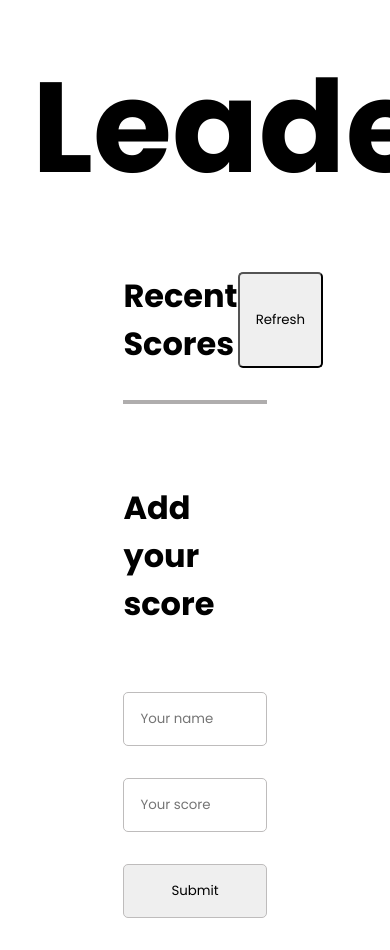
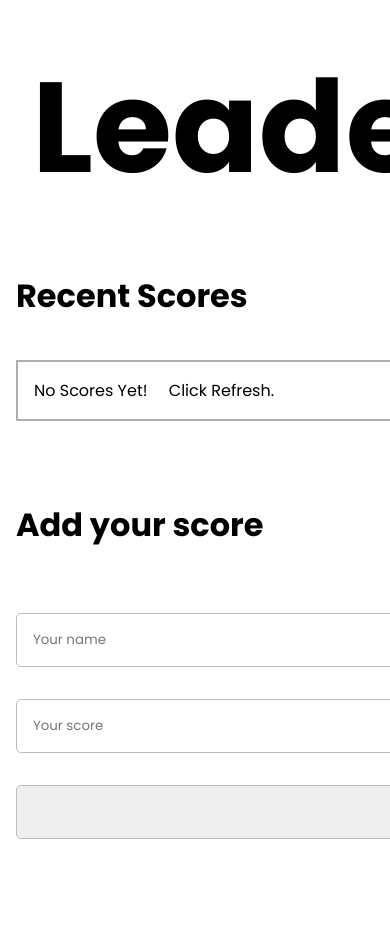
Before and after one commit to billionsjoel/leaderboard-app, a website built with webpack: page src/index.html in a window 390 px wide. Shown: the top 950 px of the page. After the commit the page ends 871 px from the top, so only its background shows below. Built offline with nearby package versions, Linux system fonts and the light colour scheme.

Commit message:
Add media query

```diff
--- a/src/css/style.scss
+++ b/src/css/style.scss
@@ -79,3 +79,29 @@ input {
   border-radius: 5px;
   border: 1px solid #bebcbc;
 }
+
+@media (max-width: 971px) {
+  /* portrait tablets, portrait iPad, landscape e-readers, landscape 800x480 or 854x480 phones */
+  .container {
+    padding: 1rem;
+    display: flex;
+    flex-direction: column;
+    justify-content: flex-end;
+    align-items: flex-end;
+    flex-wrap: wrap;
+    gap: 5rem;
+  }
+
+  .score-content {
+    width: 100vh;
+  }
+
+  .add-score {
+    width: 100vh;
+
+    & .title {
+      font-size: 2rem;
+      margin-bottom: 3rem;
+    }
+  }
+}
--- a/src/index.html
+++ b/src/index.html
@@ -8,7 +8,7 @@
   <link rel="preconnect" href="https://fonts.googleapis.com">
   <link rel="preconnect" href="https://fonts.gstatic.com" crossorigin>
   <link href="https://fonts.googleapis.com/css2?family=Lato:wght@100;300;400;700;900&family=Poppins:wght@100;200;300;400;500;700&family=Roboto:wght@100;300;400;500;700;900&display=swap" rel="stylesheet">
-  <link rel="stylesheet" href="./css/style.css">
+  <link rel="stylesheet" type="text/css" href="./css/style.css">
   <title>Leaderboard</title>
 </head>
 
@@ -23,6 +23,7 @@
       </div>
       <div class="scores">
         <ul class="ul">
+          <li>No Scores Yet! &nbsp;&nbsp;&nbsp; Click Refresh.</li>
         </ul>
       </div>
     </div>
```
